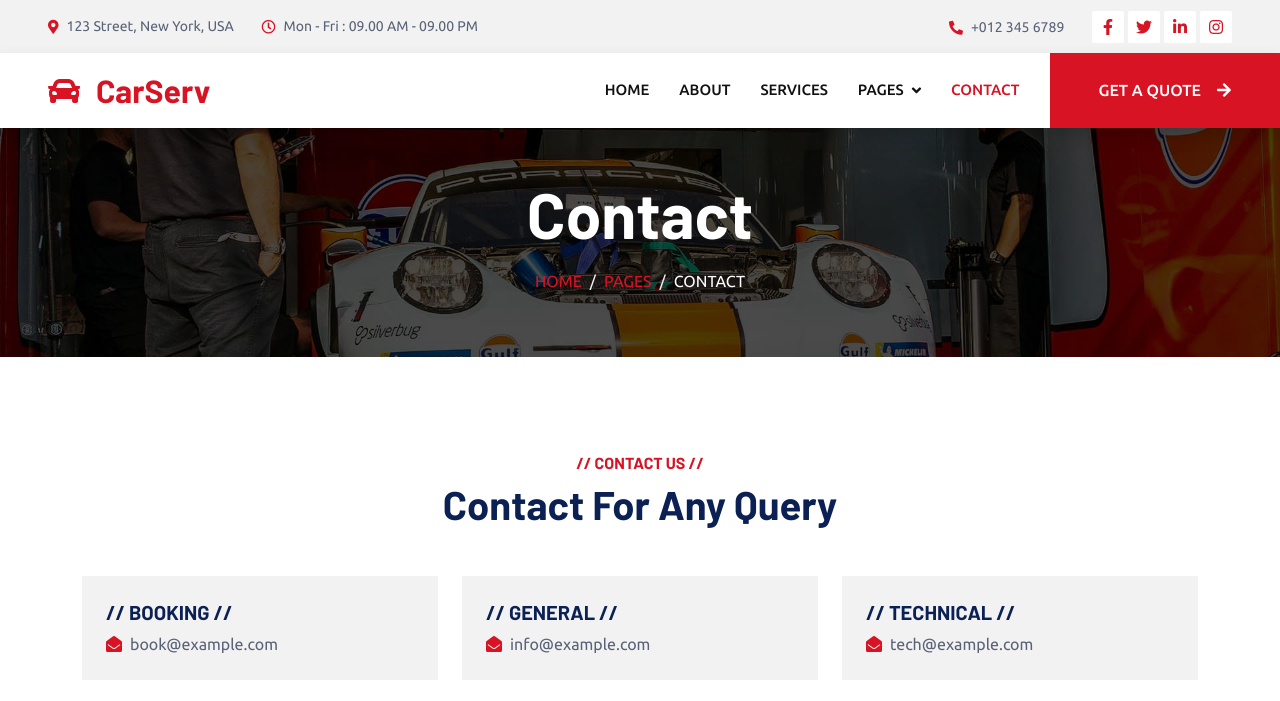
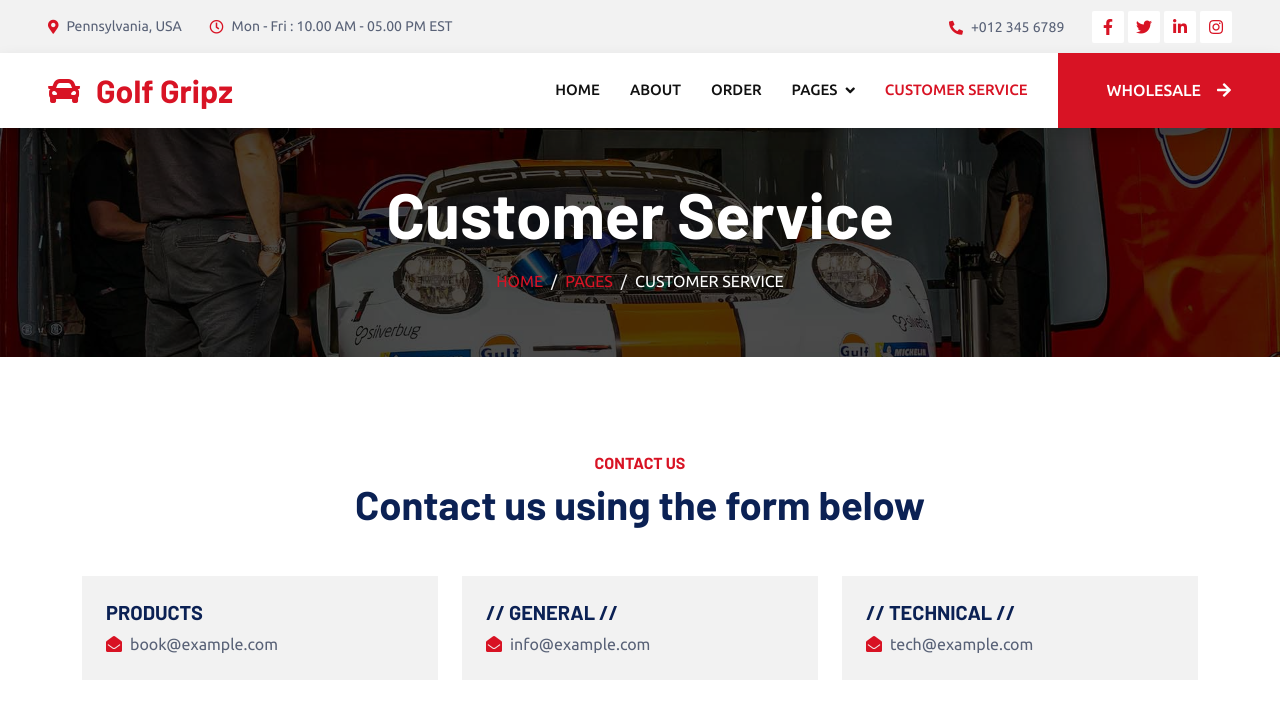
Before and after one commit to odeflitch3/golf, a plain HTML site: page contact.html in a window 1280 px wide. Shown: the top 701 px of the page. Drawn offline with nearby package versions, Linux system fonts and the light colour scheme.

Commit message:
Update contact.html

```diff
--- a/contact.html
+++ b/contact.html
@@ -3,7 +3,7 @@
 
 <head>
     <meta charset="utf-8">
-    <title>CarServ - Car Repair HTML Template</title>
+    <title>Golf Gripz - Customer Support</title>
     <meta content="width=device-width, initial-scale=1.0" name="viewport">
     <meta content="" name="keywords">
     <meta content="" name="description">
@@ -48,11 +48,11 @@
             <div class="col-lg-7 px-5 text-start">
                 <div class="h-100 d-inline-flex align-items-center py-3 me-4">
                     <small class="fa fa-map-marker-alt text-primary me-2"></small>
-                    <small>123 Street, New York, USA</small>
+                    <small>Pennsylvania, USA</small>
                 </div>
                 <div class="h-100 d-inline-flex align-items-center py-3">
                     <small class="far fa-clock text-primary me-2"></small>
-                    <small>Mon - Fri : 09.00 AM - 09.00 PM</small>
+                    <small>Mon - Fri : 10.00 AM - 05.00 PM EST</small>
                 </div>
             </div>
             <div class="col-lg-5 px-5 text-end">
@@ -75,7 +75,7 @@
     <!-- Navbar Start -->
     <nav class="navbar navbar-expand-lg bg-white navbar-light shadow sticky-top p-0">
         <a href="index.html" class="navbar-brand d-flex align-items-center px-4 px-lg-5">
-            <h2 class="m-0 text-primary"><i class="fa fa-car me-3"></i>CarServ</h2>
+            <h2 class="m-0 text-primary"><i class="fa fa-car me-3"></i>Golf Gripz</h2>
         </a>
         <button type="button" class="navbar-toggler me-4" data-bs-toggle="collapse" data-bs-target="#navbarCollapse">
             <span class="navbar-toggler-icon"></span>
@@ -84,19 +84,19 @@
             <div class="navbar-nav ms-auto p-4 p-lg-0">
                 <a href="index.html" class="nav-item nav-link">Home</a>
                 <a href="about.html" class="nav-item nav-link">About</a>
-                <a href="service.html" class="nav-item nav-link">Services</a>
+                <a href="service.html" class="nav-item nav-link">Order</a>
                 <div class="nav-item dropdown">
                     <a href="#" class="nav-link dropdown-toggle" data-bs-toggle="dropdown">Pages</a>
                     <div class="dropdown-menu fade-up m-0">
-                        <a href="booking.html" class="dropdown-item">Booking</a>
-                        <a href="team.html" class="dropdown-item">Technicians</a>
-                        <a href="testimonial.html" class="dropdown-item">Testimonial</a>
+                        <a href="booking.html" class="dropdown-item">Products</a>
+                        <a href="team.html" class="dropdown-item">Our Team</a>
+                        <a href="testimonial.html" class="dropdown-item">About Us</a>
                         <a href="404.html" class="dropdown-item">404 Page</a>
                     </div>
                 </div>
-                <a href="contact.html" class="nav-item nav-link active">Contact</a>
+                <a href="contact.html" class="nav-item nav-link active">Customer Service</a>
             </div>
-            <a href="" class="btn btn-primary py-4 px-lg-5 d-none d-lg-block">Get A Quote<i class="fa fa-arrow-right ms-3"></i></a>
+            <a href="" class="btn btn-primary py-4 px-lg-5 d-none d-lg-block">Wholesale<i class="fa fa-arrow-right ms-3"></i></a>
         </div>
     </nav>
     <!-- Navbar End -->
@@ -106,12 +106,12 @@
     <div class="container-fluid page-header mb-5 p-0" style="background-image: url(img/carousel-bg-1.jpg);">
         <div class="container-fluid page-header-inner py-5">
             <div class="container text-center">
-                <h1 class="display-3 text-white mb-3 animated slideInDown">Contact</h1>
+                <h1 class="display-3 text-white mb-3 animated slideInDown">Customer Service</h1>
                 <nav aria-label="breadcrumb">
                     <ol class="breadcrumb justify-content-center text-uppercase">
                         <li class="breadcrumb-item"><a href="#">Home</a></li>
                         <li class="breadcrumb-item"><a href="#">Pages</a></li>
-                        <li class="breadcrumb-item text-white active" aria-current="page">Contact</li>
+                        <li class="breadcrumb-item text-white active" aria-current="page">Customer Service</li>
                     </ol>
                 </nav>
             </div>
@@ -124,15 +124,15 @@
     <div class="container-xxl py-5">
         <div class="container">
             <div class="text-center wow fadeInUp" data-wow-delay="0.1s">
-                <h6 class="text-primary text-uppercase">// Contact Us //</h6>
-                <h1 class="mb-5">Contact For Any Query</h1>
+                <h6 class="text-primary text-uppercase"> Contact Us </h6>
+                <h1 class="mb-5">Contact us using the form below</h1>
             </div>
             <div class="row g-4">
                 <div class="col-12">
                     <div class="row gy-4">
                         <div class="col-md-4">
                             <div class="bg-light d-flex flex-column justify-content-center p-4">
-                                <h5 class="text-uppercase">// Booking //</h5>
+                                <h5 class="text-uppercase">Products</h5>
                                 <p class="m-0"><i class="fa fa-envelope-open text-primary me-2"></i>book@example.com</p>
                             </div>
                         </div>
```
